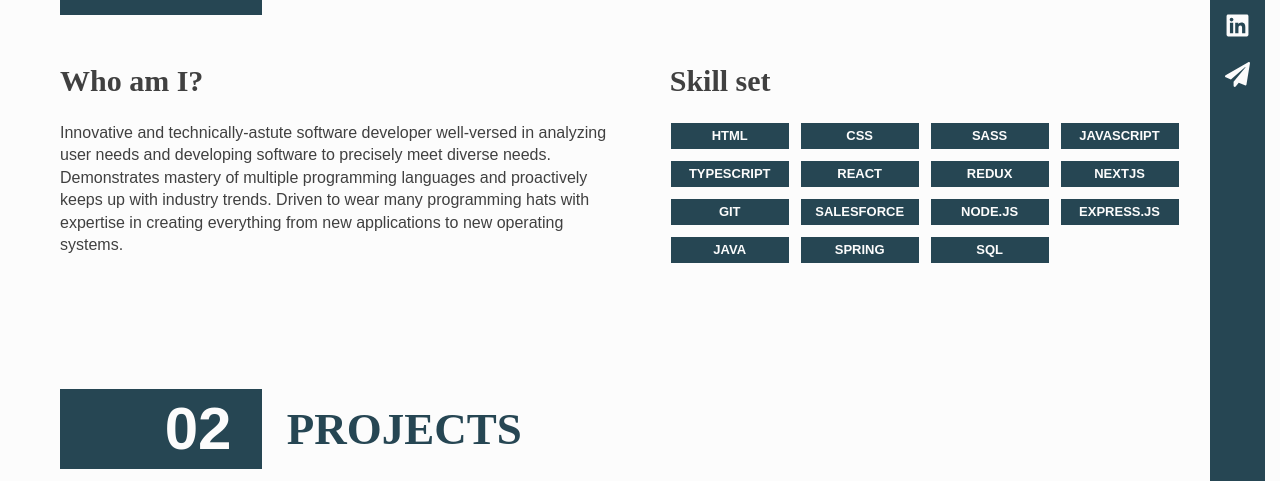
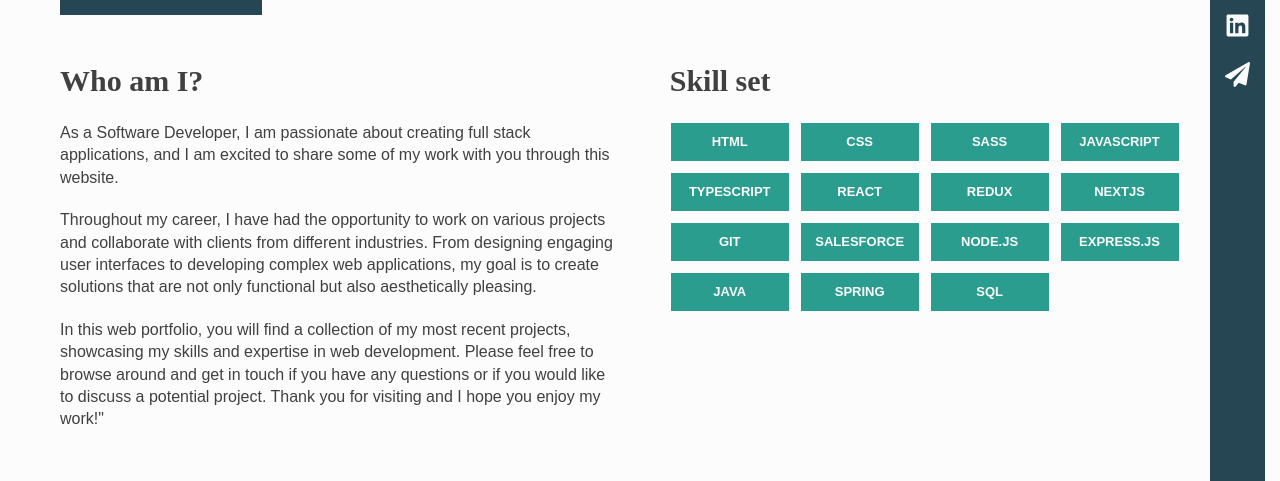
Before and after one commit to itava0/Porfolio, a React (Create React App) app: page / in a window 1280 px wide. Shown: the part 900-1381 px from the top of the page. Built offline with nearby package versions, Linux system fonts and the light colour scheme.

Commit message:
Refactor the about me section

```diff
--- a/src/components/about/_about.scss
+++ b/src/components/about/_about.scss
@@ -71,7 +71,7 @@
     align-items: center;
     padding: 0 0.8rem;
     color: $color-secondary;
-    background-color: $color-primary;
+    background-color: #2a9d8f;
     font-weight: bold;
     border: 1px solid;
 
--- a/src/components/about/about.jsx
+++ b/src/components/about/about.jsx
@@ -1,6 +1,6 @@
-import React from "react";
-import Heading from "../common/heading/heading";
-import { skillsData } from "../../services/data";
+import React from 'react';
+import Heading from '../common/heading/heading';
+import { skillsData } from '../../services/data';
 
 const About = () => {
   return (
@@ -10,7 +10,23 @@ const About = () => {
         <div className="about-group">
           <h2 className="about-group__title">Who am I?</h2>
           <p>
-          Innovative and technically-astute software developer well-versed in analyzing user needs and developing software to precisely meet diverse needs. Demonstrates mastery of multiple programming languages and proactively keeps up with industry trends. Driven to wear many programming hats with expertise in creating everything from new applications to new operating systems.
+            As a Software Developer, I am passionate about creating full stack
+            applications, and I am excited to share some of my work with you
+            through this website.
+          </p>
+          <p>
+            Throughout my career, I have had the opportunity to work on various
+            projects and collaborate with clients from different industries.
+            From designing engaging user interfaces to developing complex web
+            applications, my goal is to create solutions that are not only
+            functional but also aesthetically pleasing.
+          </p>
+          <p>
+            In this web portfolio, you will find a collection of my most recent
+            projects, showcasing my skills and expertise in web development.
+            Please feel free to browse around and get in touch if you have any
+            questions or if you would like to discuss a potential project. Thank
+            you for visiting and I hope you enjoy my work!"
           </p>
         </div>
         <div className="about-group about-group--skills">
```
